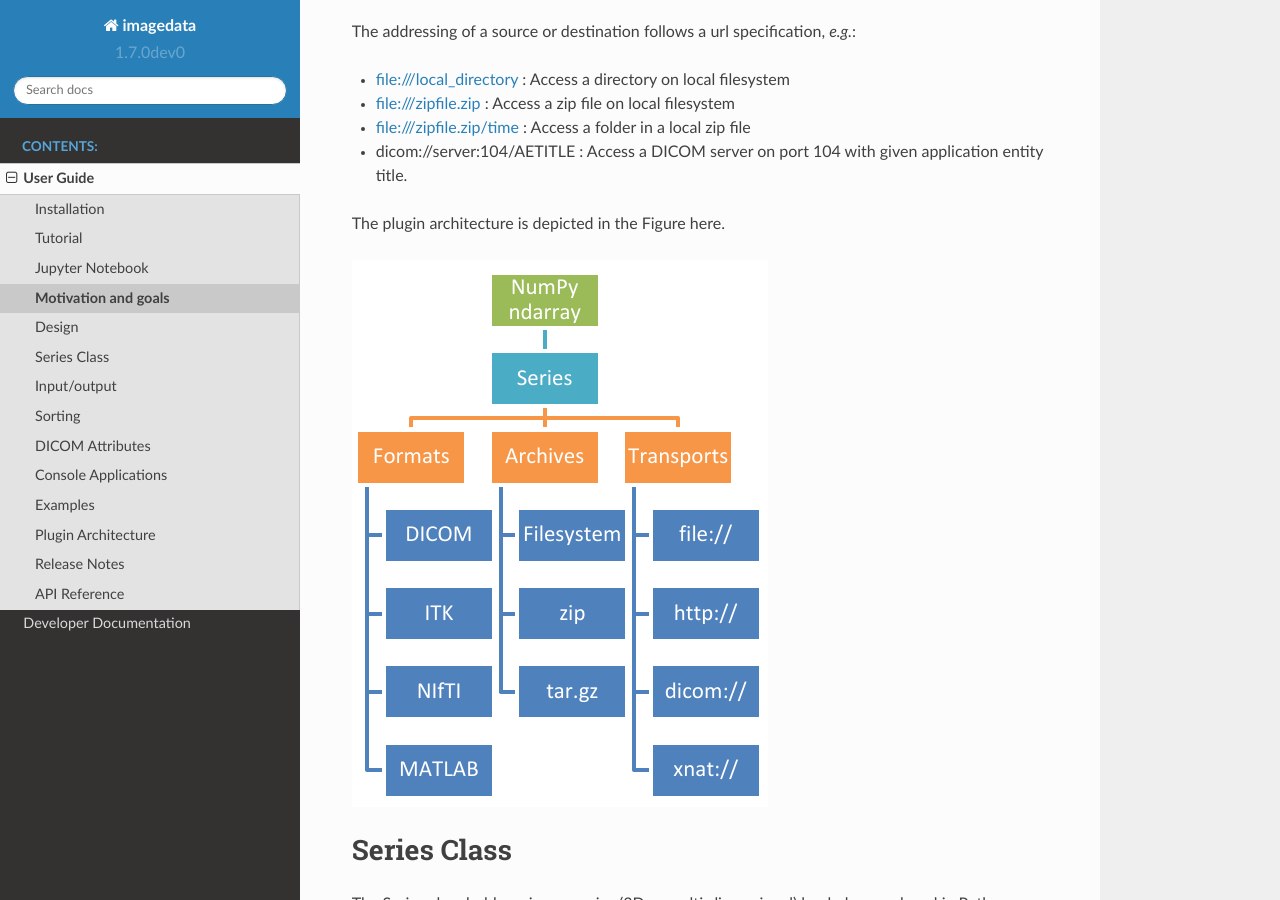
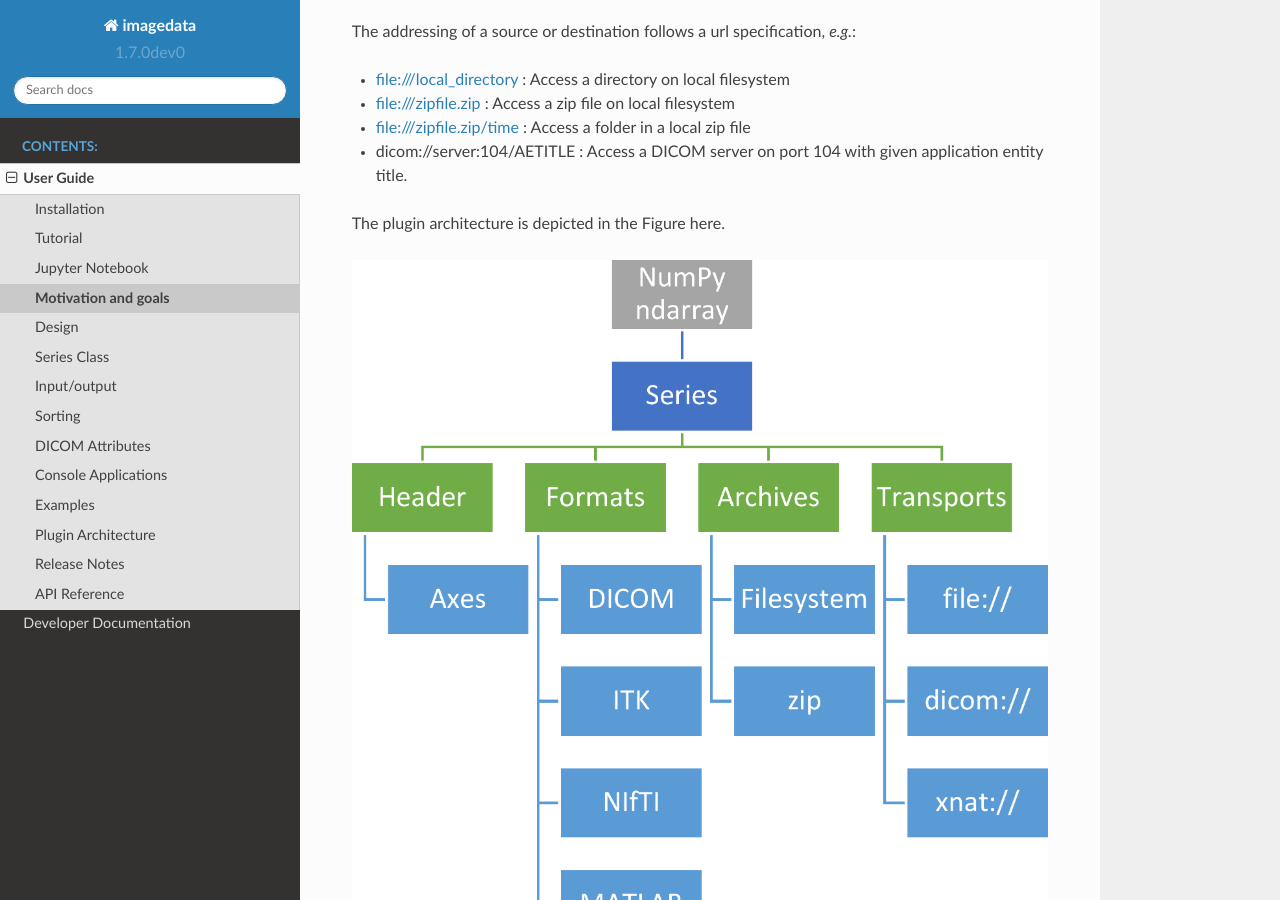
Before and after one commit to erling6232/imagedata, a Sphinx documentation site: the page built from docs/Introduction.rst, in a window 1280 px wide and 900 px high, scrolled down 1305 px. Built offline with Sphinx 7.4.7 and the Read the Docs theme 2.0.0, drawn with Linux system fonts in a browser that asks for light colours.

Commit message:
Updated the plugin architecture figure.

```diff
--- a/docs/Introduction.rst
+++ b/docs/Introduction.rst
@@ -68,7 +68,7 @@ The addressing of a source or destination follows a url specification, *e.g.*:
 
 The plugin architecture is depicted in the Figure here.
 
-.. image:: Figure_Architecture.png
+.. image:: Plugin_Architecture.png
 
 Series Class
 =============
```
